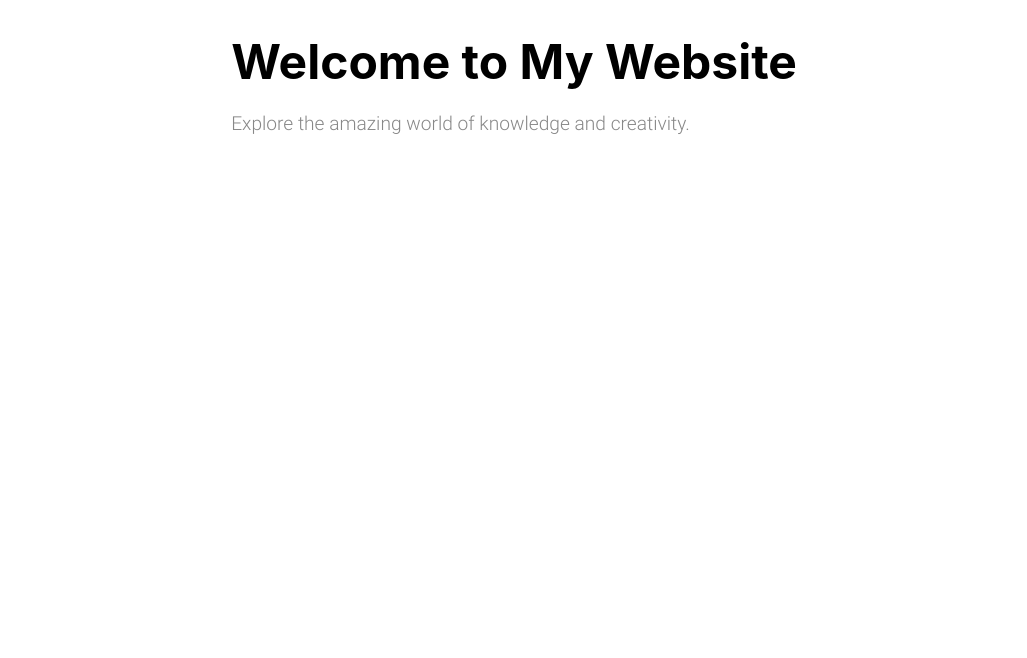
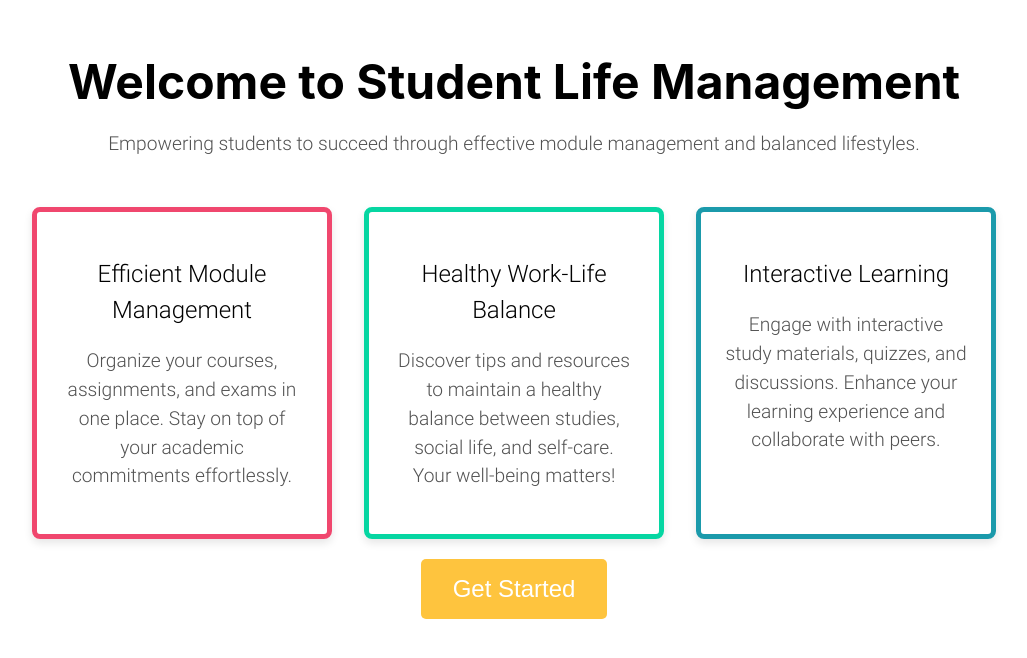
Before and after one commit to TashUni/IMY320_TheMarellousFivers, a React (Create React App) app in the folder web-project/: page / in a window 1280 px wide. Shown: the top 658 px of the page, without its empty margins (126-1153 px from the left). Built offline with nearby package versions, Linux system fonts and the light colour scheme.

Commit message:
call to action page and fixed feed

```diff
--- a/web-project/src/App.js
+++ b/web-project/src/App.js
@@ -365,7 +365,7 @@ function App() {
 
         {
             tabSelected === tabs.splash &&
-            <Splash/>
+            <Splash setTabSelected={setTabSelected}/>
         }
 
         {
--- a/web-project/src/components/Feed/feed.module.scss
+++ b/web-project/src/components/Feed/feed.module.scss
@@ -16,7 +16,7 @@
   background: rgb(255,255,255);
   background: linear-gradient(180deg, rgba(255,255,255,1) 0%, rgba(255,255,255,1) 71%, rgba(255,255,255,0) 100%);
   position: absolute;
-  width: calc(100% - 30px);
+  width: calc(100% - 5px);
   z-index: 2;
   padding-bottom: 30px;
   margin-bottom: 0;
--- a/web-project/src/components/Module/Module.module.scss
+++ b/web-project/src/components/Module/Module.module.scss
@@ -1,4 +1,4 @@
-$margin: 15px;
+$margin: 10px;
 
 .Container {
   background-color: var(--cl-pale);
--- a/web-project/src/components/Splash/Splash.js
+++ b/web-project/src/components/Splash/Splash.js
@@ -1,10 +1,28 @@
-import s from './Splash.module.scss';
+import styles from './Splash.module.scss';
+import {tabs} from "../../App";
 
-function Splash() {
+function Splash(props) {
     return (
-        <div className={s.splashContainer}>
-            <h1 className={s.h1}>Welcome to My Website</h1>
-            <p className={s.p}>Explore the amazing world of knowledge and creativity.</p>
+        <div className={styles['splash-container']}>
+            <h1>Welcome to Student Life Management</h1>
+            <p>Empowering students to succeed through effective module management and balanced lifestyles.</p>
+            <div className={styles.features}>
+                <div className={styles.feature}>
+                    <h2>Efficient Module Management</h2>
+                    <p>Organize your courses, assignments, and exams in one place. Stay on top of your academic commitments effortlessly.</p>
+                </div>
+                <div className={styles.feature}>
+                    <h2>Healthy Work-Life Balance</h2>
+                    <p>Discover tips and resources to maintain a healthy balance between studies, social life, and self-care. Your well-being matters!</p>
+                </div>
+                <div className={styles.feature}>
+                    <h2>Interactive Learning</h2>
+                    <p>Engage with interactive study materials, quizzes, and discussions. Enhance your learning experience and collaborate with peers.</p>
+                </div>
+            </div>
+            <button className={styles.Call} onClick={()=> {
+                props.setTabSelected(tabs.home)
+            }}>Get Started</button>
         </div>
     )
 }
--- a/web-project/src/components/Splash/Splash.module.scss
+++ b/web-project/src/components/Splash/Splash.module.scss
@@ -1,14 +1,63 @@
 .splash-container {
   text-align: center;
-  margin-top: 20vh;
+  margin-top: 20px;
 }
 
-.h1 {
+h1 {
   font-size: 3rem;
   margin-bottom: 1rem;
 }
 
-.p {
+p {
   font-size: 1.2rem;
-  color: #888;
+  color: #525252;
 }
+
+.features {
+  display: flex;
+  justify-content: space-around;
+  margin-top: 3rem;
+}
+
+.features .feature:nth-child(1) {
+  border: 5px solid var(--cl-red);
+}
+
+.features .feature:nth-child(2) {
+  border: 5px solid var(--cl-green);
+}
+
+.features .feature:nth-child(3) {
+  border: 5px solid var(--cl-blue);
+}
+
+.feature {
+  text-align: center;
+  max-width: 300px;
+  padding: 1.5rem;
+  border: 1px solid #ccc;
+  border-radius: 8px;
+  margin: 0 1rem;
+  box-shadow: 0 4px 8px rgba(0, 0, 0, 0.1);
+}
+
+.feature h2 {
+  font-size: 1.5rem;
+  margin-bottom: 1rem;
+}
+
+.Call {
+  background-color: var(--cl-yellow);
+  color: #fff;
+  font-size: 1.5rem;
+  padding: 1rem 2rem;
+  border: none;
+  border-radius: 5px;
+  cursor: pointer;
+  transition: background-color 0.3s ease;
+  margin-top: var(--margin);
+}
+
+.Call:hover {
+  background-color: #c09f00;
+}
```
